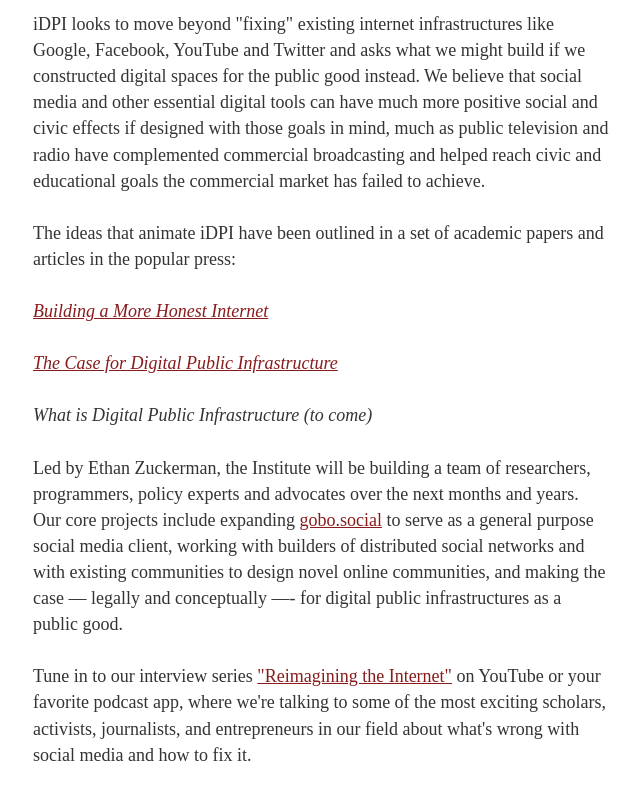
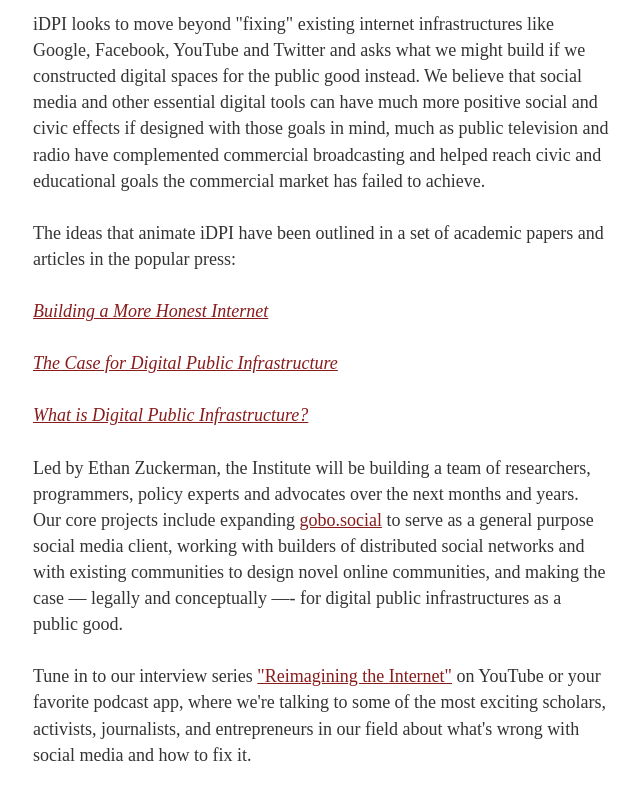
Before and after one commit to mediaecosystems/public-infrastructure, a Gatsby site: page / in a window 1280 px wide. Shown: the part 507-1307 px from the top of the page, without its empty margins (31-671 px from the left). Built offline with nearby package versions, Linux system fonts and the light colour scheme; Gatsby itself is replaced by a stand-in of ours; a web font is replaced by a local one.

Commit message:
Update aboutText.md

```diff
--- a/src/pages/info/aboutText.md
+++ b/src/pages/info/aboutText.md
@@ -13,7 +13,7 @@
 
 *[The Case for Digital Public Infrastructure](https://knightcolumbia.org/content/the-case-for-digital-public-infrastructure)*
 
-*What is Digital Public Infrastructure (to come)*
+[*What is Digital Public Infrastructure?*](https://www.journalismliberty.org/publications/what-is-digital-public-infrastructure)
 
 Led by Ethan Zuckerman, the Institute will be building a team of researchers, programmers, policy experts and advocates over the next months and years. Our core projects include expanding [gobo.social](https://gobo.social/) to serve as a general purpose social media client, working with builders of distributed social networks and with existing communities to design novel online communities, and making the case — legally and conceptually —- for digital public infrastructures as a public good.
 
```
